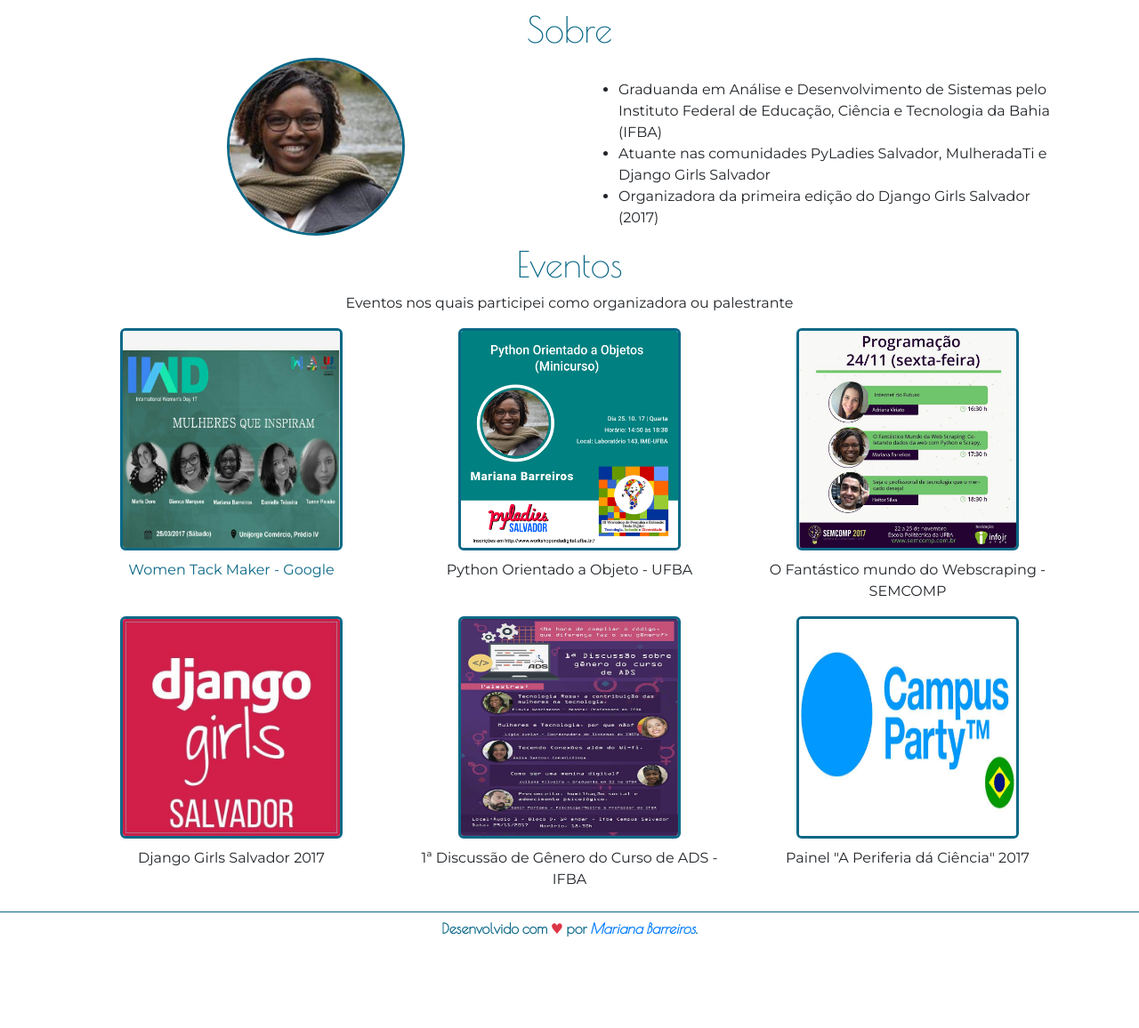
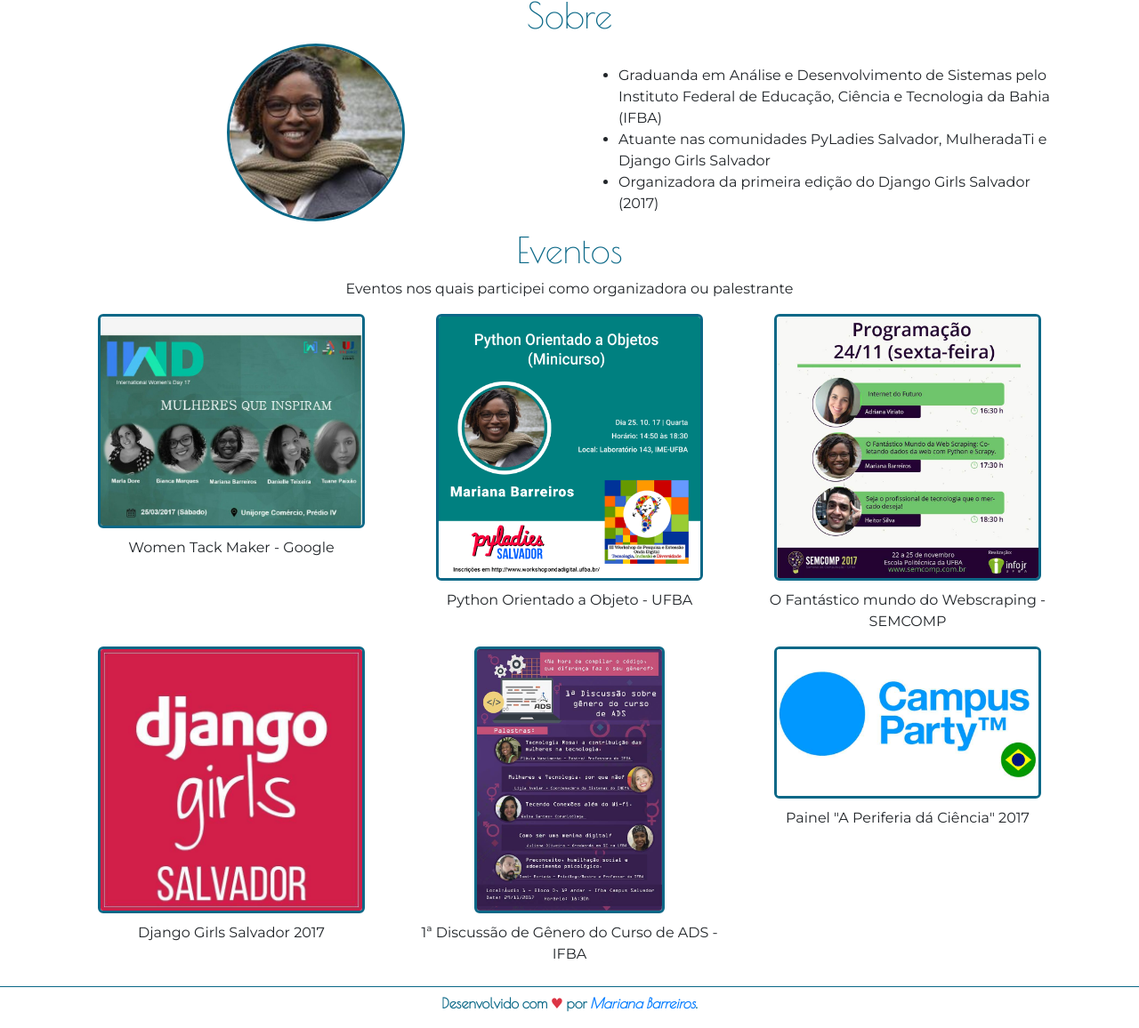
Before and after one commit to marianabarreiros/mariana-barreiros, a plain HTML site: page index.html in a window 1280 px wide. Shown: the part 440-1596 px from the top of the page at 89% size. Before the commit the page ends 1512 px from the top, so only its background shows below. Drawn offline with nearby package versions, Linux system fonts and the light colour scheme; a web font is replaced by a local one.

Commit message:
correção das imagens dos eventos

```diff
--- a/css/style.css
+++ b/css/style.css
@@ -1,16 +1,19 @@
-*{
+/**{
 	box-sizing: border-box;
-}
+}*/
 #informacoes-eventos{
 	text-align: center;
 	font-family: 'Montserrat', sans-serif;
 }
+
 .nav-link{
 	color: #fed330;
 }
+
 .center{
 	text-align: center;
 }
+
 .profile{
 	width:200px;
 	height:200px;
@@ -18,6 +21,7 @@
 	border-style: solid;
 	border-color: #0B6887;
 }
+
 .home{
 	background-image: url('../imagens/back.jpg');
 	background-repeat: no-repeat;
@@ -30,6 +34,7 @@
 	color: #F7F7F7;
 	font-size: 50pt;
 }
+
 .lead, .descricao-dev{
 	font-family: 'Bungee Hairline', cursive;
 	color:#0B6887;
@@ -59,19 +64,26 @@
 	font-weight: bold;
 	padding-top: 6px;
 }
+
 .navbar-brand{
 	font-family: 'Poiret One', cursive;
 	color:#0B6887;
 	font-weight: bold;
 }
+
 .fotos-eventos{
-	width:250px;
-	height:250px;
-	border-style: solid;
-	border-color: #0B6887;
+
+	max-width:300px;
+    max-height:300px;
+    width: auto;
+    height: auto;
+    background-size: cover;
+    border-style: solid;
+    border-color: #0B6887;
 	margin-bottom: 10px;
 	border-radius: 6px;
 }
+
 .fa{
     padding: 7px;
     font-size: 30px;
@@ -80,14 +92,17 @@
     text-decoration: none;
     margin: 8px -114px;
 }
+
 .fa-linkedin {
   /*background: #007bb5;*/
   color: white;
   border-radius: 4px;
 }
+
 .btn, .btn-info{
 	font-family: 'Poiret One', cursive;
 }
+
 .dev, .text-primary{
 	font-weight: bold;
 	font-style: italic;
@@ -97,6 +112,7 @@
 	text-align: center;
 	font-family: 'Montserrat', sans-serif;
 }
+
 .btn, .btn-info{
     box-shadow: 5px 6px 8px rgba(0,0,0,0.1);
     margin-right: 8px;
@@ -113,3 +129,7 @@
 .col-lg-8, .col-md-10, .mx-auto{
 	left: 108px;
 }
+
+body{
+	overflow-x: hidden;
+}
--- a/index.html
+++ b/index.html
@@ -15,9 +15,9 @@
 	<body>
 		<nav class="menu">
 			<div class="row">
-				<div class="col ml-2">
+				<!-- <div class="col ml-2">
 					<p class="navbar-brand">Mariana Barreiros</p>
-				</div>
+				</div> -->
 				<div class="col">
 					<ul class="nav justify-content-end menu">
 						<!-- <li class="nav-item">
@@ -101,7 +101,7 @@
 				<h1 class="center eventos">Eventos</h1>
 					<p id="informacoes-eventos">Eventos nos quais participei como organizadora ou palestrante</p>
 				<div class="row">
-			        <div class="center-eventos  center col-sm-6 col-md-4">
+			        <div class="center-eventos col-sm-6 col-md-4">
 			        	<img src="imagens/wtm4.jpg" class="fotos-eventos" title="Women Tack Maker - Google">
 			        	<p>Women Tack Maker - Google</p>
 			        </div>
```
